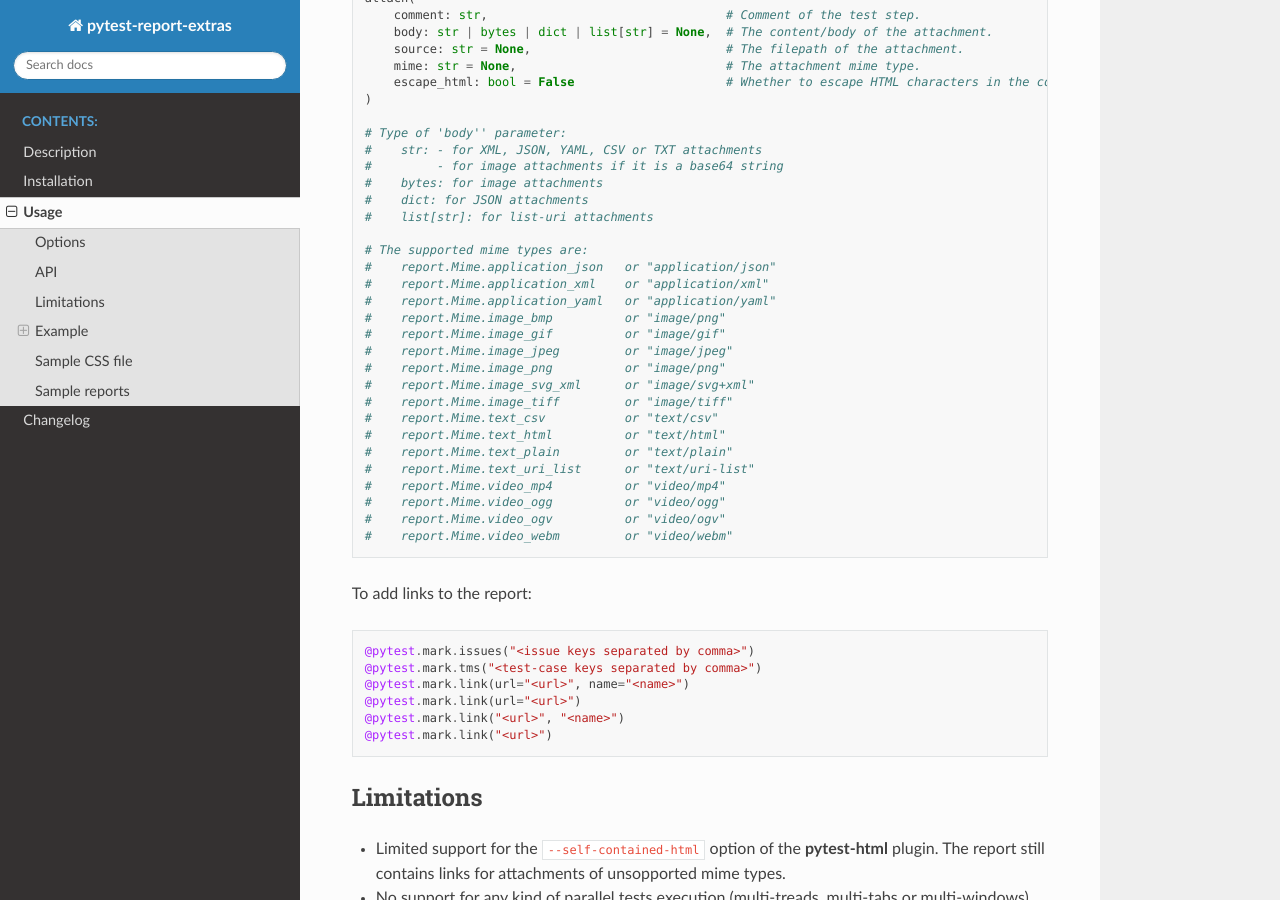
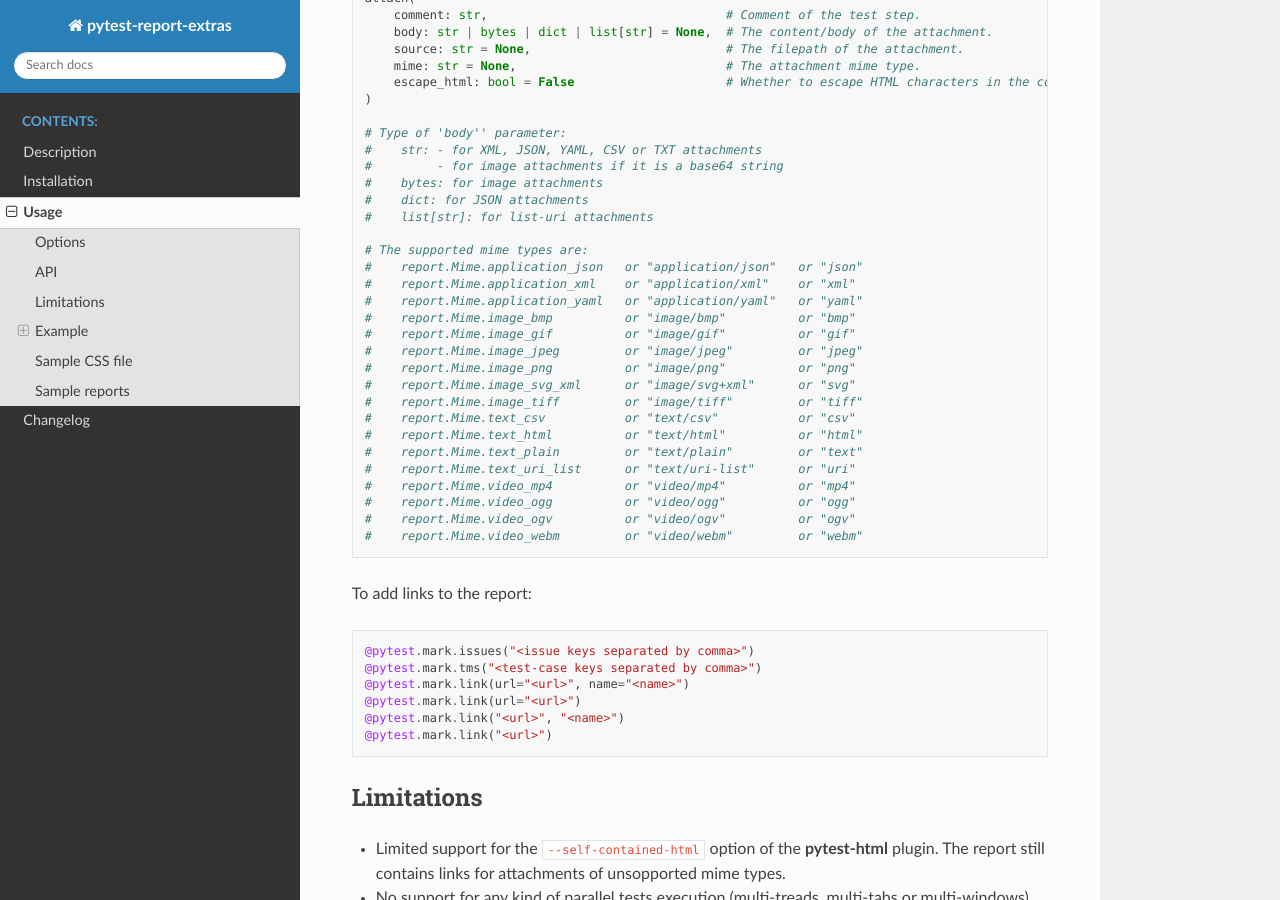
Before and after one commit to harmin-parra/pytest-report-extras, a Sphinx documentation site: the page built from docs/user_guide.rst, in a window 1280 px wide and 900 px high, scrolled down 1949 px. Built offline with Sphinx 7.4.7 and the Read the Docs theme 3.1.0, drawn with Linux system fonts in a browser that asks for light colours; some of the changed text lies outside the part shown.

Commit message:
mime types can be set with the file extensions

```diff
--- a/docs/changelog.rst
+++ b/docs/changelog.rst
@@ -9,6 +9,7 @@ Changelog
 **Feature**
 
 * Support for attachments of mime type: ``image/svg+xml``, ``video/mp4``, ``video/ogg``, ``video/ogv`` and ``video/webm``
+* Mime types of attachments can also be set with file extensions.
 
 **Improvement**
 
--- a/docs/user_guide.rst
+++ b/docs/user_guide.rst
@@ -104,23 +104,23 @@ To add a step with attachment:
   #    list[str]: for list-uri attachments
 
   # The supported mime types are:
-  #    report.Mime.application_json   or "application/json"
-  #    report.Mime.application_xml    or "application/xml"
-  #    report.Mime.application_yaml   or "application/yaml"
-  #    report.Mime.image_bmp          or "image/png"
-  #    report.Mime.image_gif          or "image/gif"
-  #    report.Mime.image_jpeg         or "image/jpeg"
-  #    report.Mime.image_png          or "image/png"
-  #    report.Mime.image_svg_xml      or "image/svg+xml"
-  #    report.Mime.image_tiff         or "image/tiff"
-  #    report.Mime.text_csv           or "text/csv"
-  #    report.Mime.text_html          or "text/html"
-  #    report.Mime.text_plain         or "text/plain"
-  #    report.Mime.text_uri_list      or "text/uri-list"
-  #    report.Mime.video_mp4          or "video/mp4"
-  #    report.Mime.video_ogg          or "video/ogg"
-  #    report.Mime.video_ogv          or "video/ogv"
-  #    report.Mime.video_webm         or "video/webm"
+  #    report.Mime.application_json   or "application/json"   or "json"
+  #    report.Mime.application_xml    or "application/xml"    or "xml"
+  #    report.Mime.application_yaml   or "application/yaml"   or "yaml"
+  #    report.Mime.image_bmp          or "image/bmp"          or "bmp"
+  #    report.Mime.image_gif          or "image/gif"          or "gif"
+  #    report.Mime.image_jpeg         or "image/jpeg"         or "jpeg"
+  #    report.Mime.image_png          or "image/png"          or "png"
+  #    report.Mime.image_svg_xml      or "image/svg+xml"      or "svg"
+  #    report.Mime.image_tiff         or "image/tiff"         or "tiff"
+  #    report.Mime.text_csv           or "text/csv"           or "csv"
+  #    report.Mime.text_html          or "text/html"          or "html"
+  #    report.Mime.text_plain         or "text/plain"         or "text"
+  #    report.Mime.text_uri_list      or "text/uri-list"      or "uri"
+  #    report.Mime.video_mp4          or "video/mp4"          or "mp4"
+  #    report.Mime.video_ogg          or "video/ogg"          or "ogg"
+  #    report.Mime.video_ogv          or "video/ogv"          or "ogv"
+  #    report.Mime.video_webm         or "video/webm"         or "webm"
 
 
 To add links to the report:
```
Also changed, not shown: other parts of docs/user_guide.rst (+2 -2 lines).
